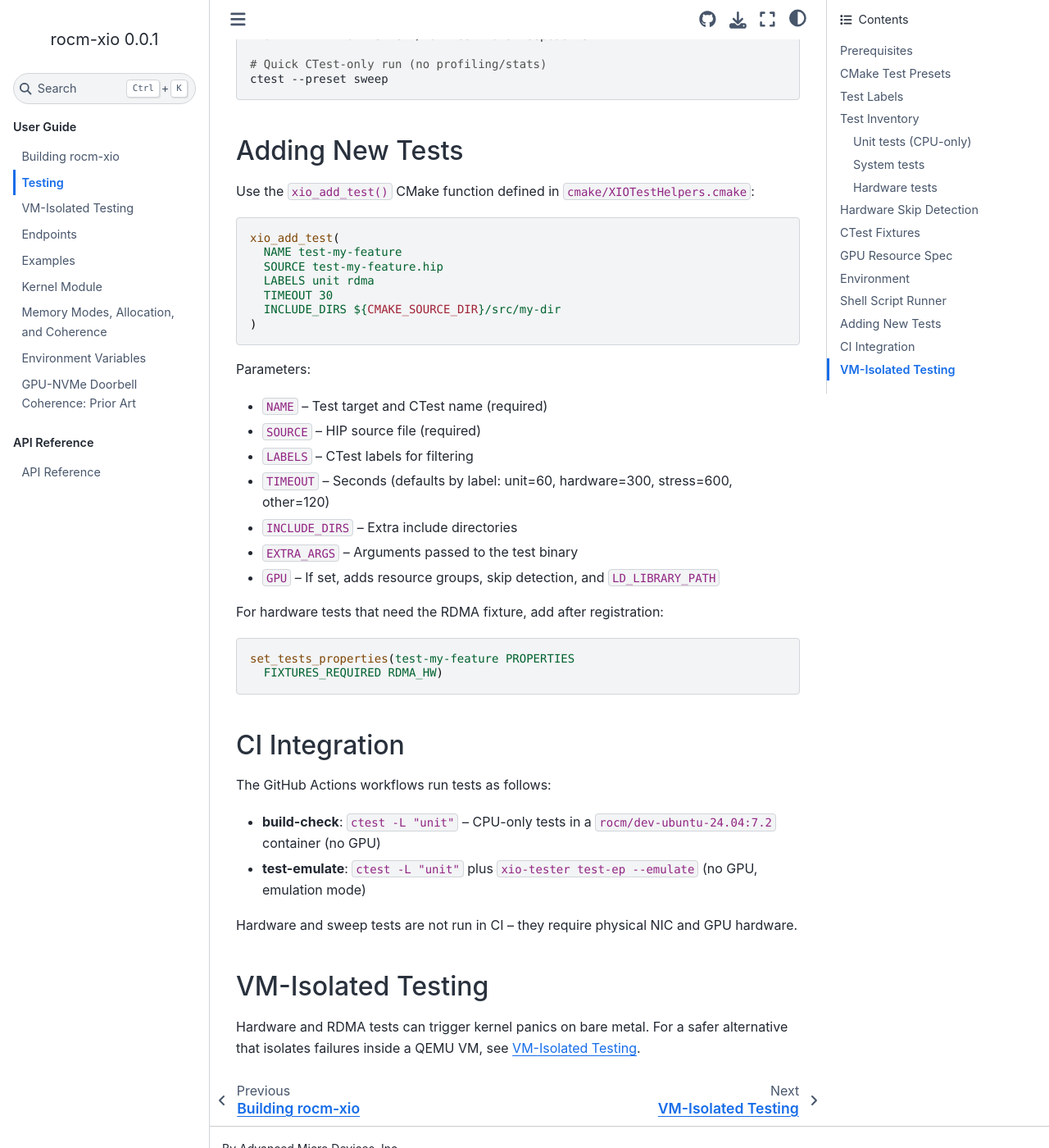
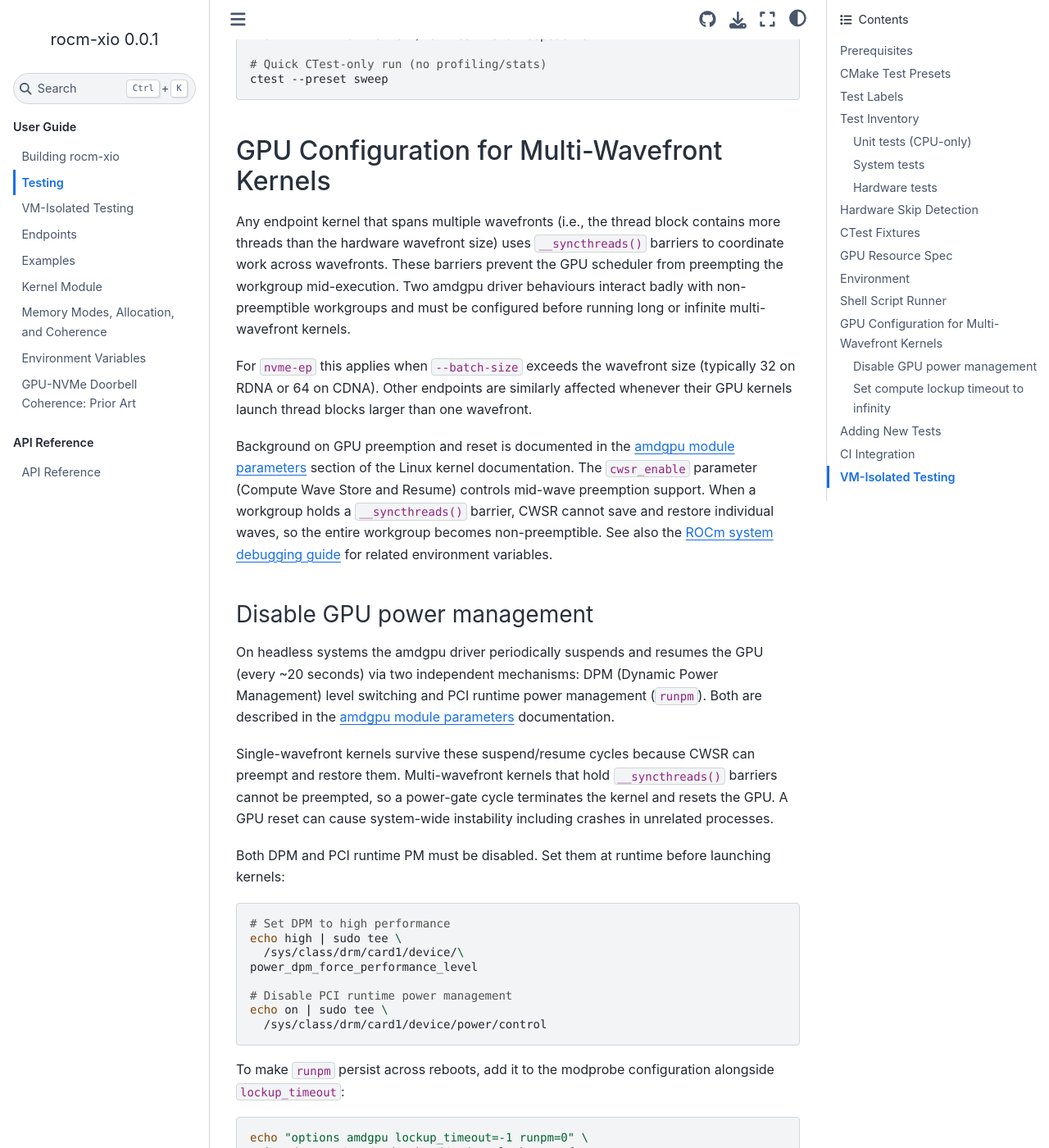
Before and after one commit to ROCm/rocm-xio, a Sphinx documentation site: the page built from docs/testing.rst, in a window 1280 px wide and 1400 px high, scrolled down 4479 px. Shown: the whole window at 82% size. Built offline with Sphinx 7.4.7 and the Sphinx Book theme 1.1.4, drawn with Linux system fonts in a browser that asks for light colours; some of the changed text lies outside the part shown.

Commit message:
nvme-ep: graceful error handling, RDNA 4 fencing, and docs
Replace __builtin_trap() calls in the NVMe endpoint GPU kernel
with a shared sh_error flag that prints diagnostics and cleanly
stops the kernel, avoiding hard GPU faults that can wedge the
device.

Add a runtime check of amdgpu lockup_timeout before launching
infinite-mode multi-wavefront kernels; refuse to start if the
timeout is finite (the driver would reset the GPU mid-kernel).

Split the ringDoorbellFenced() ISA path so RDNA 4 (gfx12xx)
uses the restructured GFX12 wait instructions (s_wait_kmcnt,
s_wait_loadcnt, s_wait_storecnt) and global_store_b32 with
SCOPE_SYS instead of sharing the RDNA 2/3 code path.

Simplify the SIGINT handler in xio-tester to only set the stop
flag; queue cleanup now runs in the normal exit path after
hipDeviceSynchronize() returns, removing a race where queues
could be deleted while the GPU kernel was still accessing them.

Remove unused HIP_CHECK macro and dead constants from the
doorbell coherence test.

Add docs/testing.rst section on GPU configuration for
multi-wavefront kernels: CWSR preemption, DPM, PCI runtime PM,
and lockup_timeout.

```diff
--- a/docs/testing.rst
+++ b/docs/testing.rst
@@ -218,6 +218,137 @@ features:
    # Quick CTest-only run (no profiling/stats)
    ctest --preset sweep
 
+GPU Configuration for Multi-Wavefront Kernels
+----------------------------------------------
+
+Any endpoint kernel that spans multiple wavefronts
+(i.e., the thread block contains more threads than the
+hardware wavefront size) uses ``__syncthreads()``
+barriers to coordinate work across wavefronts. These
+barriers prevent the GPU scheduler from preempting the
+workgroup mid-execution. Two amdgpu driver behaviours
+interact badly with non-preemptible workgroups and
+must be configured before running long or infinite
+multi-wavefront kernels.
+
+For ``nvme-ep`` this applies when ``--batch-size``
+exceeds the wavefront size (typically 32 on RDNA or 64
+on CDNA). Other endpoints are similarly affected
+whenever their GPU kernels launch thread blocks larger
+than one wavefront.
+
+Background on GPU preemption and reset is documented in
+the `amdgpu module parameters`_ section of the Linux
+kernel documentation. The ``cwsr_enable`` parameter
+(Compute Wave Store and Resume) controls mid-wave
+preemption support. When a workgroup holds a
+``__syncthreads()`` barrier, CWSR cannot save and
+restore individual waves, so the entire workgroup
+becomes non-preemptible. See also the `ROCm system
+debugging guide`_ for related environment variables.
+
+.. _amdgpu module parameters:
+   https://www.kernel.org/doc/html/next/gpu/amdgpu/module-parameters.html
+.. _ROCm system debugging guide:
+   https://rocm.docs.amd.com/en/latest/how-to/system-debugging.html
+
+Disable GPU power management
+^^^^^^^^^^^^^^^^^^^^^^^^^^^^^
+
+On headless systems the amdgpu driver periodically
+suspends and resumes the GPU (every ~20 seconds) via
+two independent mechanisms: DPM (Dynamic Power
+Management) level switching and PCI runtime power
+management (``runpm``). Both are described in the
+`amdgpu module parameters`_ documentation.
+
+Single-wavefront kernels survive these suspend/resume
+cycles because CWSR can preempt and restore them.
+Multi-wavefront kernels that hold ``__syncthreads()``
+barriers cannot be preempted, so a power-gate cycle
+terminates the kernel and resets the GPU. A GPU reset
+can cause system-wide instability including crashes
+in unrelated processes.
+
+Both DPM and PCI runtime PM must be disabled. Set
+them at runtime before launching kernels:
+
+.. code-block:: bash
+
+   # Set DPM to high performance
+   echo high | sudo tee \
+     /sys/class/drm/card1/device/\
+   power_dpm_force_performance_level
+
+   # Disable PCI runtime power management
+   echo on | sudo tee \
+     /sys/class/drm/card1/device/power/control
+
+To make ``runpm`` persist across reboots, add it to
+the modprobe configuration alongside
+``lockup_timeout``:
+
+.. code-block:: bash
+
+   echo "options amdgpu lockup_timeout=-1 runpm=0" \
+     | sudo tee /etc/modprobe.d/amdgpu-lockup.conf
+   sudo update-initramfs -u
+
+The ``power_dpm_force_performance_level`` cannot be
+persisted via modprobe and must be set each session,
+for example via a systemd unit or rc.local script.
+
+To restore automatic power management afterwards:
+
+.. code-block:: bash
+
+   echo auto | sudo tee \
+     /sys/class/drm/card1/device/\
+   power_dpm_force_performance_level
+   echo auto | sudo tee \
+     /sys/class/drm/card1/device/power/control
+
+.. note::
+
+   The ``card1`` path assumes the GPU is the second
+   DRM device.  Check ``ls /sys/class/drm/`` to find
+   the correct card number for your system.
+
+Set compute lockup timeout to infinity
+^^^^^^^^^^^^^^^^^^^^^^^^^^^^^^^^^^^^^^^
+
+The amdgpu driver's ``lockup_timeout`` parameter
+(default 2000 ms) resets the GPU if a compute dispatch
+does not signal its completion fence within the timeout
+window. Infinite-mode kernels never complete by design,
+and long-running finite kernels may also exceed the
+default. The `amdgpu module parameters`_ documentation
+describes the timeout format and default values.
+
+This parameter is read-only at runtime and must be set
+at module load time. Create a modprobe configuration
+file and rebuild the initramfs so the setting takes
+effect when the amdgpu module loads during boot:
+
+.. code-block:: bash
+
+   echo "options amdgpu lockup_timeout=-1" \
+     | sudo tee /etc/modprobe.d/amdgpu-lockup.conf
+   sudo update-initramfs -u
+   sudo reboot
+
+Verify after reboot:
+
+.. code-block:: bash
+
+   cat /sys/module/amdgpu/parameters/lockup_timeout
+   # Should show: -1
+
+Both settings are required for any endpoint kernel that
+uses multi-wavefront thread blocks in infinite or
+long-running mode. Single-wavefront kernels and
+short-duration tests do not need them.
+
 Adding New Tests
 ----------------
 
```
Also changed, not shown: 4 other files.
